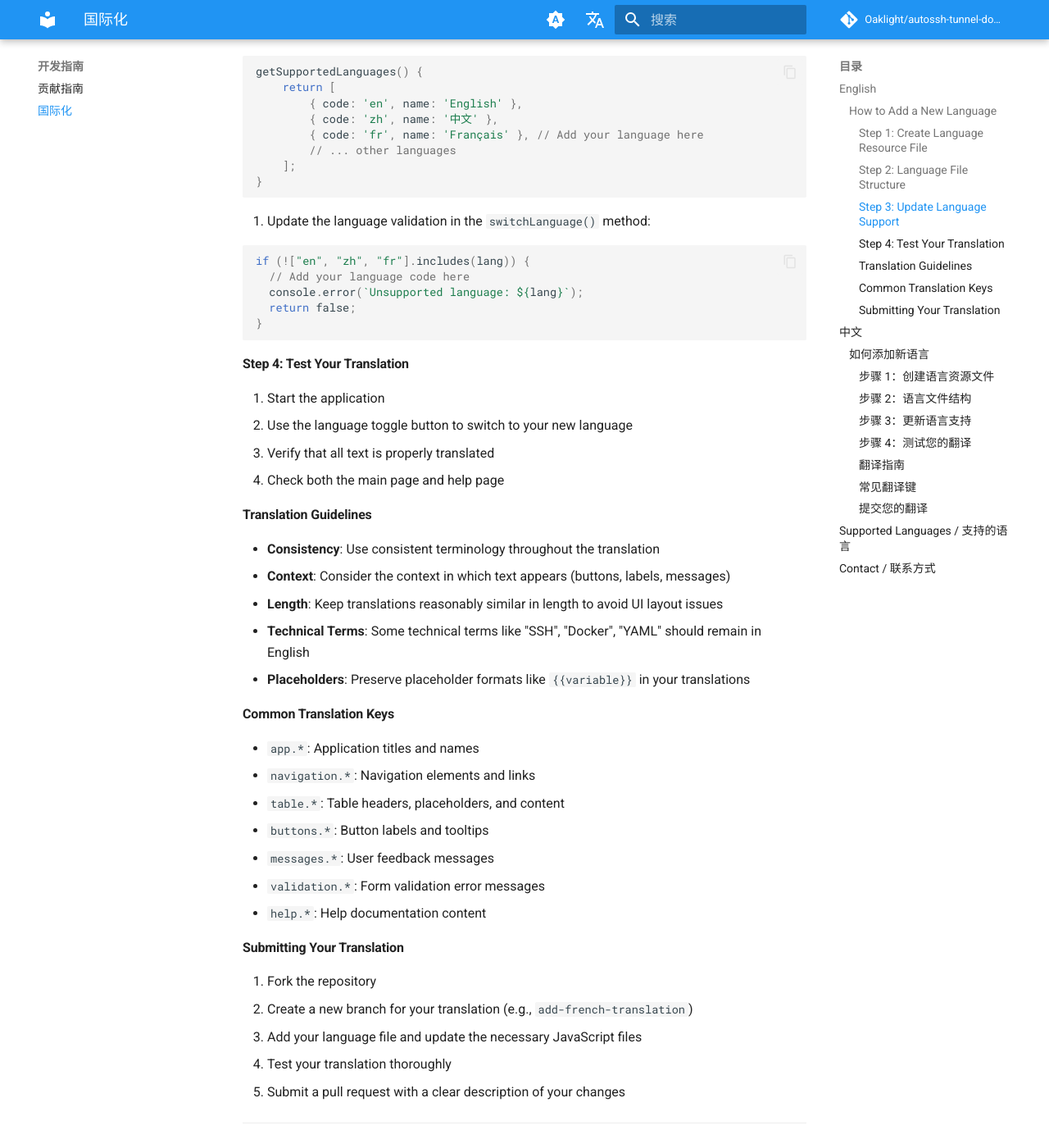
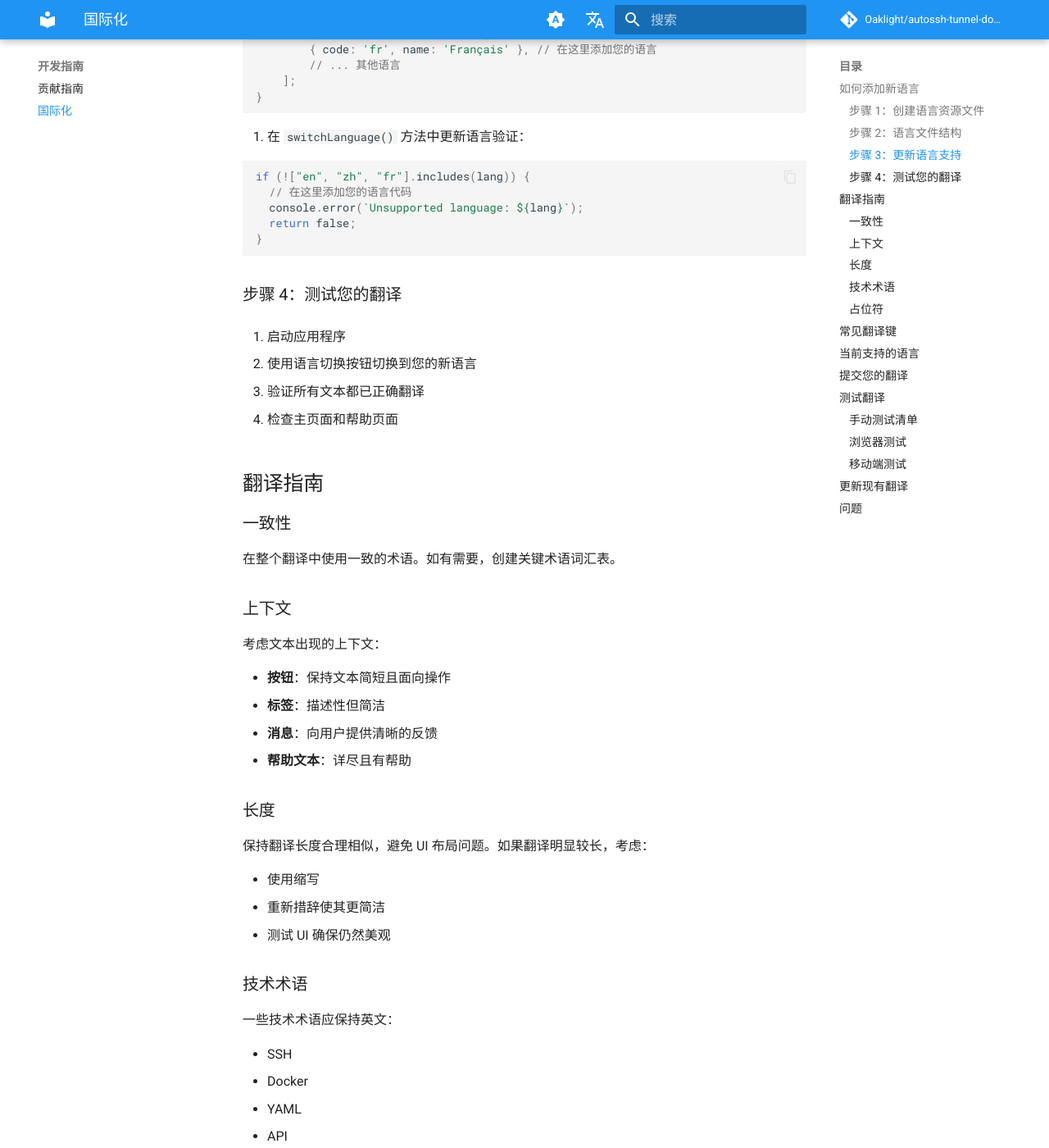
Before and after one commit to Oaklight/autossh-tunnel-dockerized, an MkDocs documentation site: the page built from docs/development/i18n.md, in a window 1280 px wide and 1400 px high, scrolled down 1144 px. Shown: the whole window at 82% size. Built offline with MkDocs 1.6.1 and Material for MkDocs 9.7.7, drawn with Linux system fonts in a browser that asks for light colours; comment, search, counter and statistics services are not loaded; some of the changed text lies outside the part shown.

Commit message:
docs: 对齐中文文档与英文版本
- index.md: 添加致谢部分，与英文版结构对齐
- ssh-config.md: 移除过时链接
- web-panel.md: 使用本地图片路径
- api/index.md: 移除过时链接和更新日志
- api/tunnel-lifecycle.md: 改为纯中文版本
- development/i18n.md: 改为纯中文版本

````diff
--- a/docs/api/tunnel-lifecycle.md
+++ b/docs/api/tunnel-lifecycle.md
@@ -1,43 +1,61 @@
-# SSH隧道生命周期管理 / SSH Tunnel Lifecycle Management
+# 隧道生命周期管理
 
-## 中文
+本文档描述了 SSH 隧道在整个生命周期中的管理方式，包括启动、关闭和状态管理。
 
-### 隧道生命周期
+## 隧道状态
 
-#### 1. 容器启动
+每个隧道可以处于以下状态之一：
+
+| 状态 | 描述 |
+|------|------|
+| **RUNNING** | 隧道处于活动状态并已连接 |
+| **STOPPED** | 隧道未运行 |
+| **STARTING** | 隧道正在启动过程中 |
+| **DEAD** | 隧道进程异常终止 |
+| **INTERACTIVE** | 隧道需要手动输入密码 |
+
+## 生命周期阶段
+
+### 1. 容器启动
+
+当容器启动时：
 
 - **清理旧状态**：删除 `/tmp/autossh_tunnels.state` 确保状态准确
 - **创建基础设施**：
-  - 创建状态文件（权限666）
-  - 创建日志目录 `/tmp/autossh-logs`（权限777）
+  - 创建状态文件（权限 666）
+  - 创建日志目录 `/tmp/autossh-logs`（权限 777）
   - 设置正确的所有权（myuser:mygroup）
 
-#### 2. 启动单个隧道
+### 2. 启动单个隧道
 
 ```bash
-autossh-cli start-tunnel <hash>
+autossh-cli start-tunnel <哈希值>
 # 或
-curl -X POST http://localhost:8080/start/<hash>
+curl -X POST http://localhost:8080/start/<哈希值>
 ```
 
-- 检查隧道是否已运行
-- 启动autossh进程
-- **写入状态文件**：记录PID和配置信息
-- **创建日志文件**：`/tmp/autossh-logs/tunnel-<hash>.log`
+处理流程：
 
-#### 3. 停止单个隧道
+1. 检查隧道是否已运行
+2. 启动 autossh 进程
+3. **写入状态文件**：记录 PID 和配置信息
+4. **创建日志文件**：`/tmp/autossh-logs/tunnel-<哈希值>.log`
+
+### 3. 停止单个隧道
 
 ```bash
-autossh-cli stop-tunnel <hash>
+autossh-cli stop-tunnel <哈希值>
 # 或
-curl -X POST http://localhost:8080/stop/<hash>
+curl -X POST http://localhost:8080/stop/<哈希值>
 ```
 
-- 停止进程（先SIGTERM，后SIGKILL）
-- **删除状态entry**：从状态文件中移除该隧道记录
-- **删除日志文件**：清理对应的日志文件
+处理流程：
 
-#### 4. 停止所有隧道
+1. 停止进程（先 SIGTERM，后 SIGKILL）
+2. **删除状态条目**：从状态文件中移除该隧道记录
+3. **删除日志文件**：清理对应的日志文件
+
+### 4. 停止所有隧道
 
 ```bash
 autossh-cli stop
@@ -45,104 +63,117 @@ autossh-cli stop
 curl -X POST http://localhost:8080/stop
 ```
 
-- 停止所有隧道进程
-- **清空状态文件**：删除所有记录
-- **删除所有日志**：清理整个日志目录
+处理流程：
 
-### 文件管理策略
+1. 停止所有隧道进程
+2. **清空状态文件**：删除所有记录
+3. **删除所有日志**：清理整个日志目录
 
-| 操作     | 状态文件         | 日志文件     |
-| -------- | ---------------- | ------------ |
-| 容器启动 | 清空（重新创建） | 保留目录结构 |
-| 启动隧道 | 添加entry        | 创建新日志   |
-| 停止隧道 | 删除对应entry    | 删除对应日志 |
-| 停止服务 | 清空整个文件     | 删除所有日志 |
+## 文件管理
 
----
+### 状态文件
 
-## English
+位置：`/tmp/autossh_tunnels.state`
 
-### Tunnel Lifecycle
-
-#### 1. Container Startup
-
-- **Clean old state**: Remove `/tmp/autossh_tunnels.state` to ensure accuracy
-- **Create infrastructure**:
-  - Create state file (permission 666)
-  - Create log directory `/tmp/autossh-logs` (permission 777)
-  - Set correct ownership (myuser:mygroup)
-
-#### 2. Start Single Tunnel
-
-```bash
-autossh-cli start-tunnel <hash>
-# or
-curl -X POST http://localhost:8080/start/<hash>
-```
-
-- Check if tunnel is already running
-- Start autossh process
-- **Write to state file**: Record PID and configuration
-- **Create log file**: `/tmp/autossh-logs/tunnel-<hash>.log`
-
-#### 3. Stop Single Tunnel
-
-```bash
-autossh-cli stop-tunnel <hash>
-# or
-curl -X POST http://localhost:8080/stop/<hash>
-```
-
-- Stop process (SIGTERM first, then SIGKILL)
-- **Remove state entry**: Remove tunnel record from state file
-- **Delete log file**: Clean up corresponding log file
-
-#### 4. Stop All Tunnels
-
-```bash
-autossh-cli stop
-# or
-curl -X POST http://localhost:8080/stop
-```
-
-- Stop all tunnel processes
-- **Clear state file**: Remove all records
-- **Delete all logs**: Clean up entire log directory
-
-### File Management Strategy
-
-| Operation       | State File        | Log Files                |
-| --------------- | ----------------- | ------------------------ |
-| Container Start | Clear (recreate)  | Keep directory structure |
-| Start Tunnel    | Add entry         | Create new log           |
-| Stop Tunnel     | Remove entry      | Delete corresponding log |
-| Stop Service    | Clear entire file | Delete all logs          |
-
----
-
-## 技术细节 / Technical Details
-
-### State File Format
-
+格式：
 ```
 remote_host<TAB>remote_port<TAB>local_port<TAB>direction<TAB>name<TAB>hash<TAB>pid
 ```
 
-### Log File Naming
-
+示例：
 ```
-/tmp/autossh-logs/tunnel-<hash>.log
+cloud.usa2	127.0.0.1:33000	0.0.0.0:33001	remote_to_local	done-hub	7b840f8344679dff5df893eefd245043	186
 ```
 
-### Permissions
+### 日志文件
 
-- State file: 666 (rw-rw-rw-)
-- Log directory: 777 (rwxrwxrwx)
-- Log files: Created by process owner
+位置：`/tmp/autossh-logs/tunnel-<哈希值>.log`
 
-### Cleanup Rules
+每个隧道都有自己的日志文件，便于隔离调试。
 
-1. **Individual tunnel stop**: Clean only that tunnel's resources
-2. **Service stop**: Clean all resources
-3. **Container restart**: Start fresh with empty state
-4. **Dead process cleanup**: Remove orphaned entries and logs
+### 文件管理策略
+
+| 操作 | 状态文件 | 日志文件 |
+|------|----------|----------|
+| 容器启动 | 清空（重新创建） | 保留目录结构 |
+| 启动隧道 | 添加条目 | 创建新日志 |
+| 停止隧道 | 删除对应条目 | 删除对应日志 |
+| 停止服务 | 清空整个文件 | 删除所有日志 |
+
+## 权限
+
+| 文件/目录 | 权限 |
+|-----------|------|
+| 状态文件 | 666 (rw-rw-rw-) |
+| 日志目录 | 777 (rwxrwxrwx) |
+| 日志文件 | 由进程所有者创建 |
+
+## 智能重启
+
+当配置文件更新时，系统会：
+
+1. 检测配置变化
+2. 停止已删除的隧道
+3. 启动新增的隧道
+4. 保持未变化的隧道继续运行
+
+这确保了对现有连接的最小干扰。
+
+## 交互式隧道
+
+在配置中标记为 `interactive: true` 的隧道：
+
+- 需要手动输入密码
+- 不会自动启动
+- 在列表中显示为 `INTERACTIVE` 状态
+- 必须在提供凭据后手动启动
+
+## 清理规则
+
+1. **单个隧道停止**：仅清理该隧道的资源
+2. **服务停止**：清理所有资源
+3. **容器重启**：以空状态重新开始
+4. **死进程清理**：删除孤立的条目和日志
+
+使用 `autossh-cli cleanup` 手动清理死进程。
+
+## 监控
+
+### 检查隧道健康状态
+
+```bash
+# 查看所有隧道状态
+autossh-cli status
+
+# 查看特定隧道日志
+autossh-cli logs <哈希值>
+
+# 查看统计信息
+autossh-cli stats
+```
+
+### 常见问题
+
+#### 隧道持续重启
+
+可能原因：
+
+- 网络不稳定
+- SSH 服务器配置问题
+- 认证失败
+
+查看日志获取详细信息：
+
+```bash
+autossh-cli logs <哈希值>
+```
+
+#### 状态不同步
+
+如果状态显示不正确：
+
+```bash
+autossh-cli cleanup
+```
+
+这将删除孤立的条目并将状态文件与实际运行的进程同步。
--- a/docs/development/i18n.md
+++ b/docs/development/i18n.md
@@ -1,115 +1,18 @@
-# 国际化贡献指南 / Internationalization Contributing Guide
+# 国际化 (i18n) 指南
 
-[English](#english) | [中文](#中文)
+本指南说明如何为 SSH 隧道管理器 Web 面板添加新语言支持。
 
-## English
+## 如何添加新语言
 
-### How to Add a New Language
-
-Thank you for your interest in contributing translations to SSH Tunnel Manager! This guide will help you add support for a new language.
-
-#### Step 1: Create Language Resource File
-
-1. Navigate to the `web/static/locales/` directory
-2. Create a new JSON file named with the language code (e.g., `fr.json` for French, `de.json` for German)
-3. Copy the structure from `en.json` and translate all the values
-
-#### Step 2: Language File Structure
-
-The language file should follow this structure:
-
-```json
-{
-  "app": {
-    "title": "Your translation here",
-    "name": "Your translation here",
-    "help_title": "Your translation here"
-  },
-  "navigation": {
-    "help": "Your translation here",
-    "docker_hub": "Docker Hub",
-    "github": "GitHub",
-    "back": "Your translation here"
-  }
-  // ... continue with all sections
-}
-```
-
-#### Step 3: Update Language Support
-
-1. Open `web/static/i18n.js`
-2. Find the `getSupportedLanguages()` method
-3. Add your language to the array:
-
-```javascript
-getSupportedLanguages() {
-    return [
-        { code: 'en', name: 'English' },
-        { code: 'zh', name: '中文' },
-        { code: 'fr', name: 'Français' }, // Add your language here
-        // ... other languages
-    ];
-}
-```
-
-4. Update the language validation in the `switchLanguage()` method:
-
-```javascript
-if (!["en", "zh", "fr"].includes(lang)) {
-  // Add your language code here
-  console.error(`Unsupported language: ${lang}`);
-  return false;
-}
-```
-
-#### Step 4: Test Your Translation
-
-1. Start the application
-2. Use the language toggle button to switch to your new language
-3. Verify that all text is properly translated
-4. Check both the main page and help page
-
-#### Translation Guidelines
-
-- **Consistency**: Use consistent terminology throughout the translation
-- **Context**: Consider the context in which text appears (buttons, labels, messages)
-- **Length**: Keep translations reasonably similar in length to avoid UI layout issues
-- **Technical Terms**: Some technical terms like "SSH", "Docker", "YAML" should remain in English
-- **Placeholders**: Preserve placeholder formats like `{{variable}}` in your translations
-
-#### Common Translation Keys
-
-- `app.*`: Application titles and names
-- `navigation.*`: Navigation elements and links
-- `table.*`: Table headers, placeholders, and content
-- `buttons.*`: Button labels and tooltips
-- `messages.*`: User feedback messages
-- `validation.*`: Form validation error messages
-- `help.*`: Help documentation content
-
-#### Submitting Your Translation
-
-1. Fork the repository
-2. Create a new branch for your translation (e.g., `add-french-translation`)
-3. Add your language file and update the necessary JavaScript files
-4. Test your translation thoroughly
-5. Submit a pull request with a clear description of your changes
-
----
-
-## 中文
-
-### 如何添加新语言
-
-感谢您对为 SSH Tunnel Manager 贡献翻译的兴趣！本指南将帮助您添加新语言支持。
-
-#### 步骤 1：创建语言资源文件
+### 步骤 1：创建语言资源文件
 
 1. 导航到 `web/static/locales/` 目录
+
 2. 创建一个以语言代码命名的新 JSON 文件（例如，法语用 `fr.json`，德语用 `de.json`）
+
 3. 复制 `en.json` 的结构并翻译所有值
 
-#### 步骤 2：语言文件结构
+### 步骤 2：语言文件结构
 
 语言文件应遵循以下结构：
 
@@ -130,10 +33,12 @@ if (!["en", "zh", "fr"].includes(lang)) {
 }
 ```
 
-#### 步骤 3：更新语言支持
+### 步骤 3：更新语言支持
 
 1. 打开 `web/static/i18n.js`
+
 2. 找到 `getSupportedLanguages()` 方法
+
 3. 将您的语言添加到数组中：
 
 ```javascript
@@ -157,55 +62,151 @@ if (!["en", "zh", "fr"].includes(lang)) {
 }
 ```
 
-#### 步骤 4：测试您的翻译
+### 步骤 4：测试您的翻译
 
 1. 启动应用程序
+
 2. 使用语言切换按钮切换到您的新语言
+
 3. 验证所有文本都已正确翻译
+
 4. 检查主页面和帮助页面
 
-#### 翻译指南
+## 翻译指南
 
-- **一致性**：在整个翻译中使用一致的术语
-- **上下文**：考虑文本出现的上下文（按钮、标签、消息）
-- **长度**：保持翻译长度合理相似，避免 UI 布局问题
-- **技术术语**：一些技术术语如 "SSH"、"Docker"、"YAML" 应保持英文
-- **占位符**：在翻译中保留占位符格式，如 `{{variable}}`
+### 一致性
 
-#### 常见翻译键
+在整个翻译中使用一致的术语。如有需要，创建关键术语词汇表。
 
-- `app.*`：应用程序标题和名称
-- `navigation.*`：导航元素和链接
-- `table.*`：表格标题、占位符和内容
-- `buttons.*`：按钮标签和工具提示
-- `messages.*`：用户反馈消息
-- `validation.*`：表单验证错误消息
-- `help.*`：帮助文档内容
+### 上下文
 
-#### 提交您的翻译
+考虑文本出现的上下文：
+
+- **按钮**：保持文本简短且面向操作
+- **标签**：描述性但简洁
+- **消息**：向用户提供清晰的反馈
+- **帮助文本**：详尽且有帮助
+
+### 长度
+
+保持翻译长度合理相似，避免 UI 布局问题。如果翻译明显较长，考虑：
+
+- 使用缩写
+- 重新措辞使其更简洁
+- 测试 UI 确保仍然美观
+
+### 技术术语
+
+一些技术术语应保持英文：
+
+- SSH
+- Docker
+- YAML
+- API
+- CLI
+- Hash
+
+### 占位符
+
+在翻译中保留占位符格式：
+
+```json
+{
+  "messages": {
+    "tunnel_started": "隧道 {{name}} 启动成功"
+  }
+}
+```
+
+`{{name}}` 占位符必须保持不变。
+
+## 常见翻译键
+
+| 键模式 | 描述 |
+|--------|------|
+| `app.*` | 应用程序标题和名称 |
+| `navigation.*` | 导航元素和链接 |
+| `table.*` | 表格标题、占位符和内容 |
+| `buttons.*` | 按钮标签和工具提示 |
+| `messages.*` | 用户反馈消息 |
+| `validation.*` | 表单验证错误消息 |
+| `help.*` | 帮助文档内容 |
+
+## 当前支持的语言
+
+| 语言 | 代码 | 状态 |
+|------|------|------|
+| English | en | 完成 |
+| 简体中文 | zh | 完成 |
+| 繁體中文 | zh-hant | 完成 |
+| 日本語 | ja | 完成 |
+| 한국어 | ko | 完成 |
+| Español | es | 完成 |
+| Français | fr | 完成 |
+| Русский | ru | 完成 |
+| العربية | ar | 完成 |
+
+## 提交您的翻译
 
 1. Fork 仓库
-2. 为您的翻译创建新分支（例如，`add-french-translation`）
-3. 添加您的语言文件并更新必要的 JavaScript 文件
-4. 彻底测试您的翻译
-5. 提交包含清晰更改描述的拉取请求
 
----
+2. 为您的翻译创建新分支：
+   ```bash
+   git checkout -b add-german-translation
+   ```
 
-## Supported Languages / 支持的语言
+3. 将您的语言文件添加到 `web/static/locales/`
 
-Currently supported languages:
+4. 更新 `web/static/i18n.js` 以包含您的语言
 
-- English (en)
-- 简体中文 (zh)
+5. 彻底测试您的翻译
 
-We welcome contributions for additional languages!
+6. 提交拉取请求，包含：
+   - 添加的语言的清晰描述
+   - 确认所有字符串都已翻译
+   - 关于翻译选择的任何说明
 
-## Contact / 联系方式
+## 测试翻译
 
-If you have questions about contributing translations, please:
+### 手动测试清单
 
-- Open an issue on GitHub
-- Contact the maintainers
+- [ ] 主页面上的所有文本都已翻译
+- [ ] 帮助页面上的所有文本都已翻译
+- [ ] 按钮工具提示已翻译
+- [ ] 错误消息已翻译
+- [ ] 成功消息已翻译
+- [ ] 占位符文本已翻译
+- [ ] 页面刷新后语言保持不变
+- [ ] 翻译文本没有布局问题
 
-Thank you for helping make SSH Tunnel Manager accessible to more users worldwide!
+### 浏览器测试
+
+在多个浏览器中测试：
+
+- Chrome
+- Firefox
+- Safari
+- Edge
+
+### 移动端测试
+
+验证翻译在移动设备上正确显示。
+
+## 更新现有翻译
+
+如果您发现错误或想改进现有翻译：
+
+1. 编辑 `web/static/locales/` 中相应的语言文件
+
+2. 测试您的更改
+
+3. 提交拉取请求，描述更改了什么以及为什么
+
+## 问题
+
+如果您对翻译有疑问：
+
+- 在 GitHub 上开启 issue
+- 联系维护者
+
+感谢您帮助让 SSH 隧道管理器能够被全球更多用户使用！
````
Also changed, not shown: docs/api/index.md (+1 -9 lines), docs/index.md (+36 -48 lines), docs/ssh-config.md (+1 -17 lines), docs/web-panel.md (+1 -1 lines).
